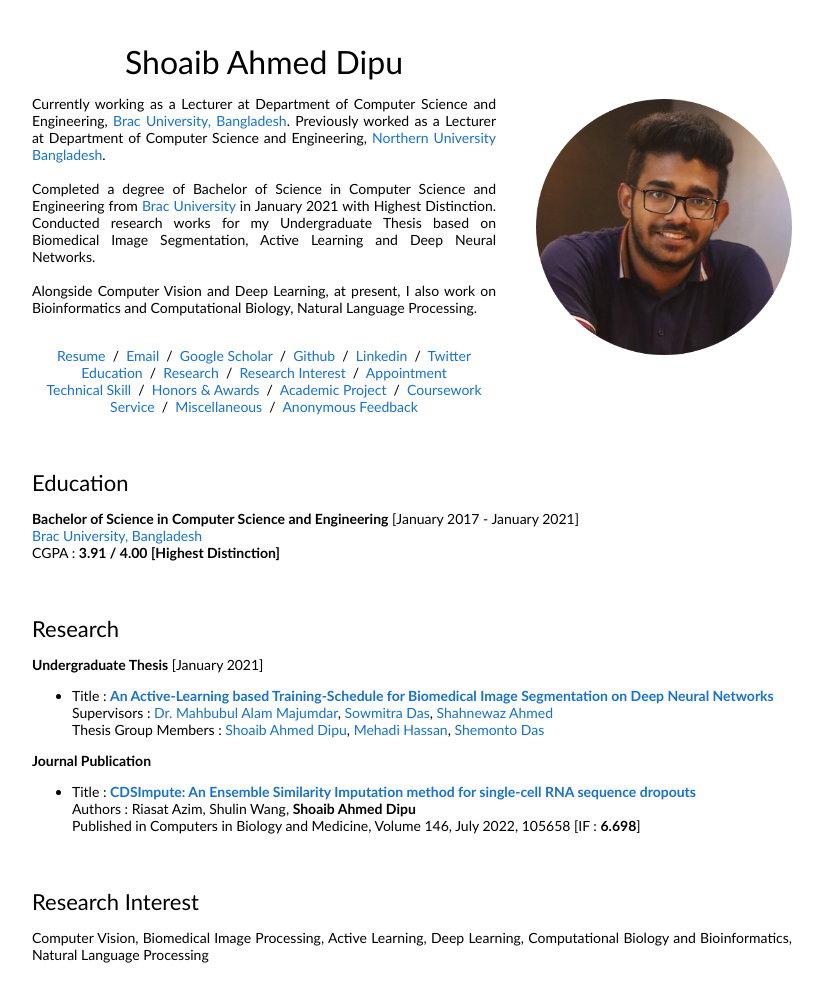
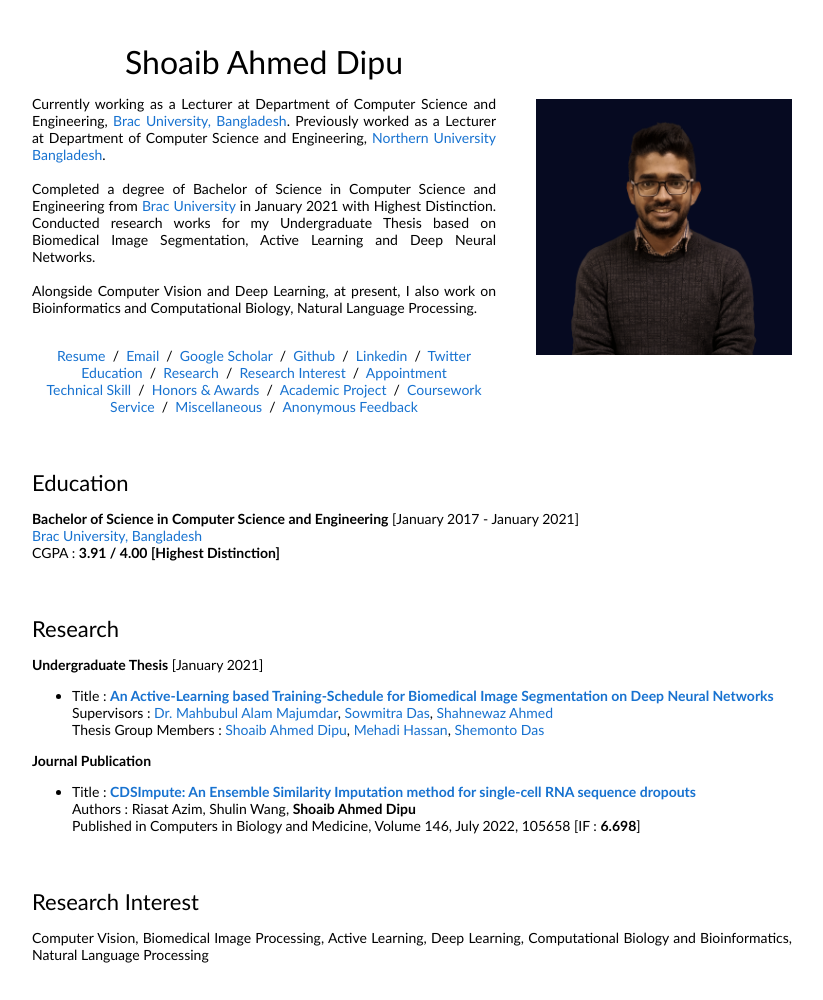
Before and after one commit to shoaibdipu/shoaibdipu.github.io, a plain HTML site: page index.html in a window 1280 px wide. Shown: the top 1000 px of the page, without its empty margins (228-1051 px from the left). Drawn offline with Linux system fonts and the light colour scheme.

Commit message:
Update index.html

```diff
--- a/index.html
+++ b/index.html
@@ -52,7 +52,7 @@
 							</p>
 						</td>
 						<td style="padding:2.5%;width:40%;max-width:40%">
-							<a href="images/shoaibdipu_dp_v2.png"><img style="width:100%;max-width:100%" alt="profile photo" src="images/shoaibdipu_circle_dp.png" class="hoverZoomLink"></a>
+							<a href="images/shoaibdipu_dp_v2.png"><img style="width:100%;max-width:100%" alt="profile photo" src="images/shoaibdipu_dp_v2.png" class="hoverZoomLink"></a>
 						</td>
 					</tr>
 				</tbody></table>
```
